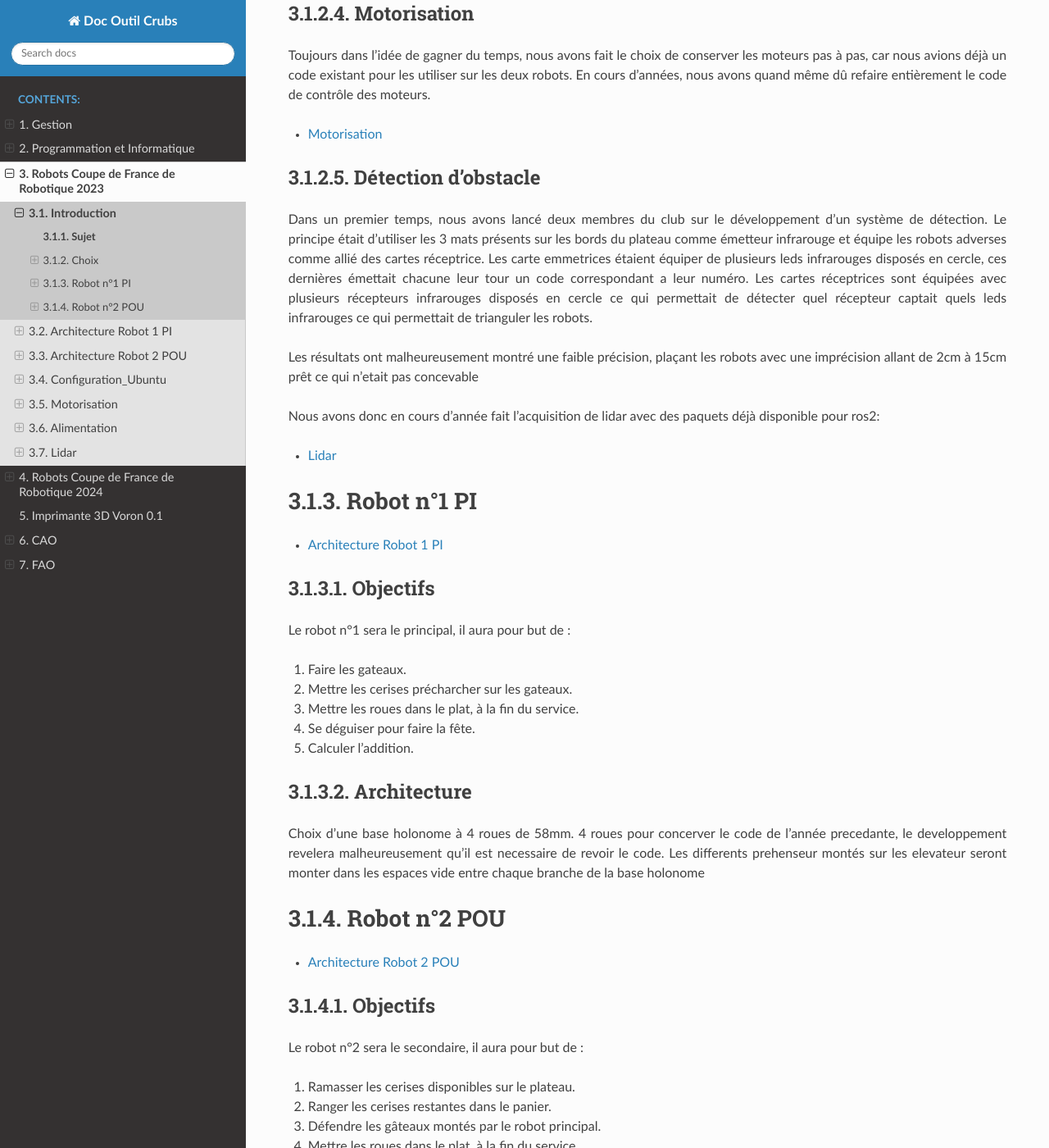
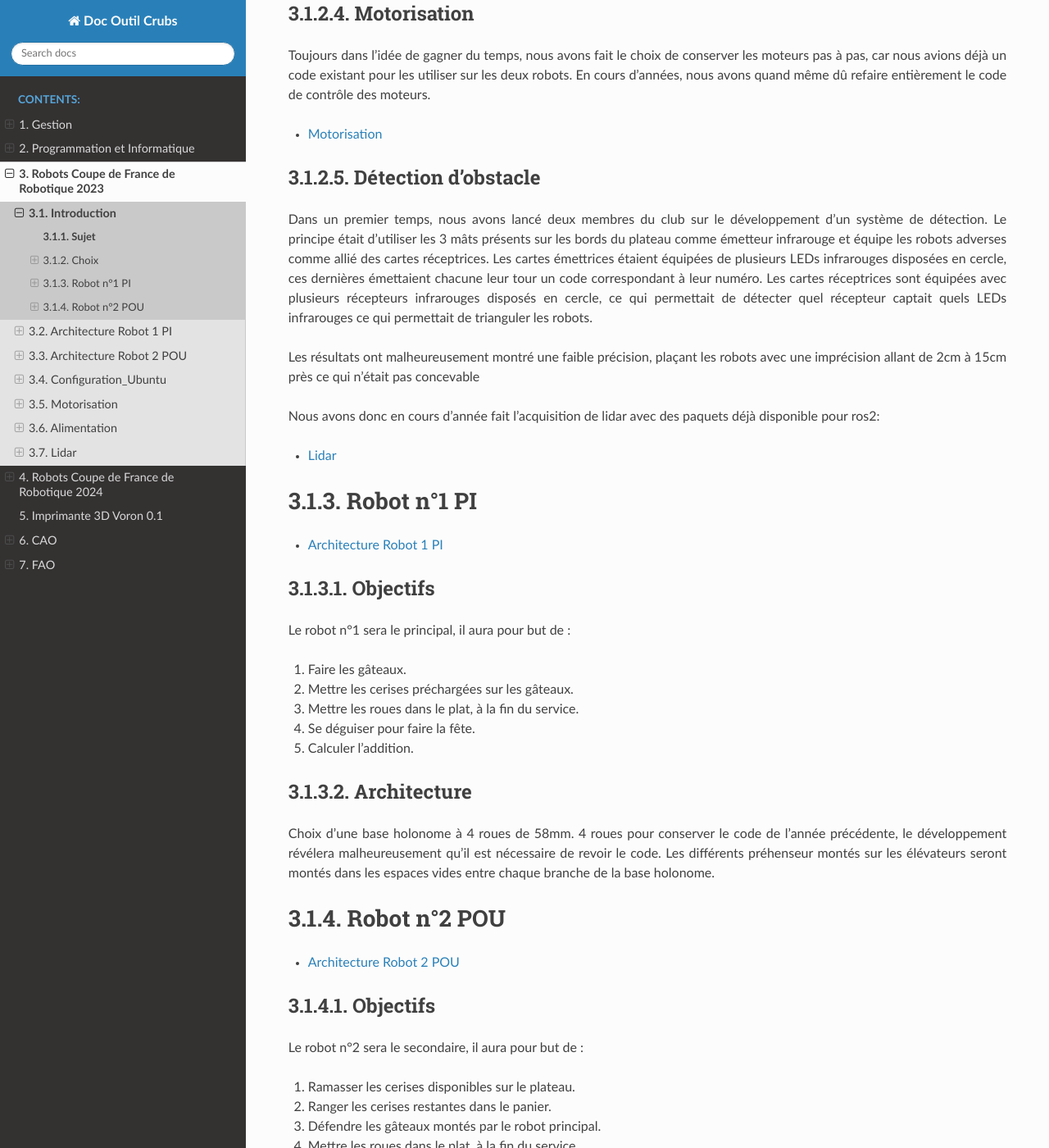
Before and after one commit to CRUBS/Documentation, a Sphinx documentation site: the page built from docs/source/Robot-2023/Introduction.rst, in a window 1280 px wide and 1400 px high, scrolled down 1681 px. Shown: the whole window at 82% size. Built offline with Sphinx 7.4.7 and the Read the Docs theme 2.0.0, drawn with Linux system fonts in a browser that asks for light colours; pages that are not in the unit, such as notebooks, are missing from menus; some of the changed text lies outside the part shown.

Commit message:
Update Introduction.rst

```diff
--- a/docs/source/Robot-2023/Introduction.rst
+++ b/docs/source/Robot-2023/Introduction.rst
@@ -56,9 +56,9 @@ Détection d'obstacle
 ********************
 
 Dans un premier temps, nous avons lancé deux membres du club sur le développement d'un système de détection.
-Le principe était d'utiliser les 3 mats présents sur les bords du plateau comme émetteur infrarouge et équipe les robots adverses comme allié des cartes réceptrice. Les carte emmetrices étaient équiper de plusieurs leds infrarouges disposés en cercle, ces dernières émettait chacune leur tour un code correspondant a leur numéro. Les cartes réceptrices sont équipées avec plusieurs récepteurs infrarouges disposés en cercle ce qui permettait de détecter quel récepteur captait quels leds infrarouges ce qui permettait de trianguler les robots.
+Le principe était d'utiliser les 3 mâts présents sur les bords du plateau comme émetteur infrarouge et équipe les robots adverses comme allié des cartes réceptrices. Les cartes émettrices étaient équipées de plusieurs LEDs infrarouges disposées en cercle, ces dernières émettaient chacune leur tour un code correspondant à leur numéro. Les cartes réceptrices sont équipées avec plusieurs récepteurs infrarouges disposés en cercle, ce qui permettait de détecter quel récepteur captait quels LEDs infrarouges ce qui permettait de trianguler les robots.
 
-Les résultats ont malheureusement montré une faible précision, plaçant les robots avec une imprécision allant de 2cm à 15cm prêt ce qui n'etait pas concevable
+Les résultats ont malheureusement montré une faible précision, plaçant les robots avec une imprécision allant de 2cm à 15cm près ce qui n'était pas concevable
 
 Nous avons donc en cours d'année fait l'acquisition de lidar avec des paquets déjà disponible pour ros2:
 
@@ -73,8 +73,8 @@ Objectifs
 *********
 Le robot n°1 sera le principal, il aura pour but de :
 
-#. Faire les gateaux.
-#. Mettre les cerises précharcher sur les gateaux.
+#. Faire les gâteaux.
+#. Mettre les cerises préchargées sur les gâteaux.
 #. Mettre les roues dans le plat, à la fin du service.
 #. Se déguiser pour faire la fête.
 #. Calculer l’addition.
@@ -82,8 +82,8 @@ Le robot n°1 sera le principal, il aura pour but de :
 Architecture
 ************
 
-Choix d'une base holonome à 4 roues de 58mm. 4 roues pour concerver le code de l'année precedante, le developpement revelera malheureusement qu'il est necessaire de revoir le code.
-Les differents prehenseur montés sur les elevateur seront monter dans les espaces vide entre chaque branche de la base holonome
+Choix d'une base holonome à 4 roues de 58mm. 4 roues pour conserver le code de l'année précédente, le développement révélera malheureusement qu'il est nécessaire de revoir le code.
+Les différents préhenseur montés sur les élévateurs seront montés dans les espaces vides entre chaque branche de la base holonome.
 
 
 Robot n°2 POU
```
Also changed, not shown: other parts of docs/source/Robot-2023/Introduction.rst (+2 -2 lines).
